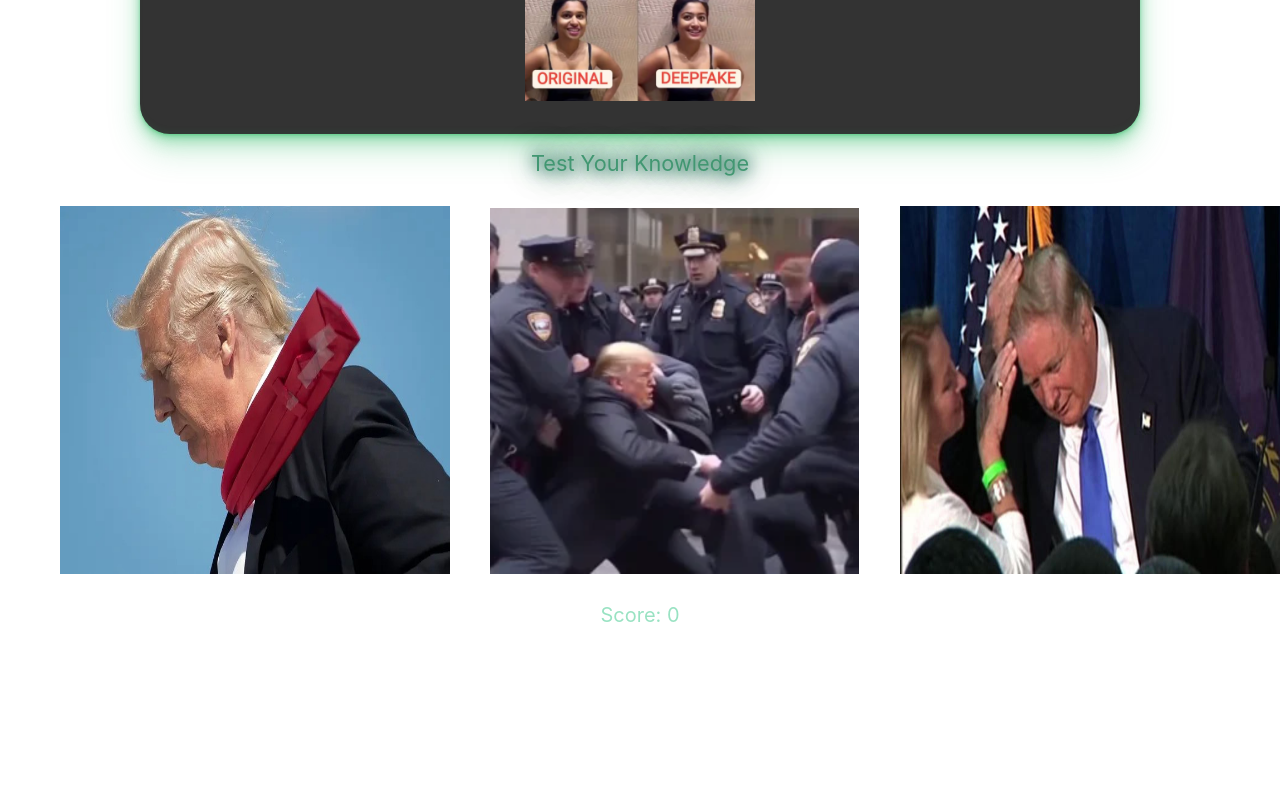
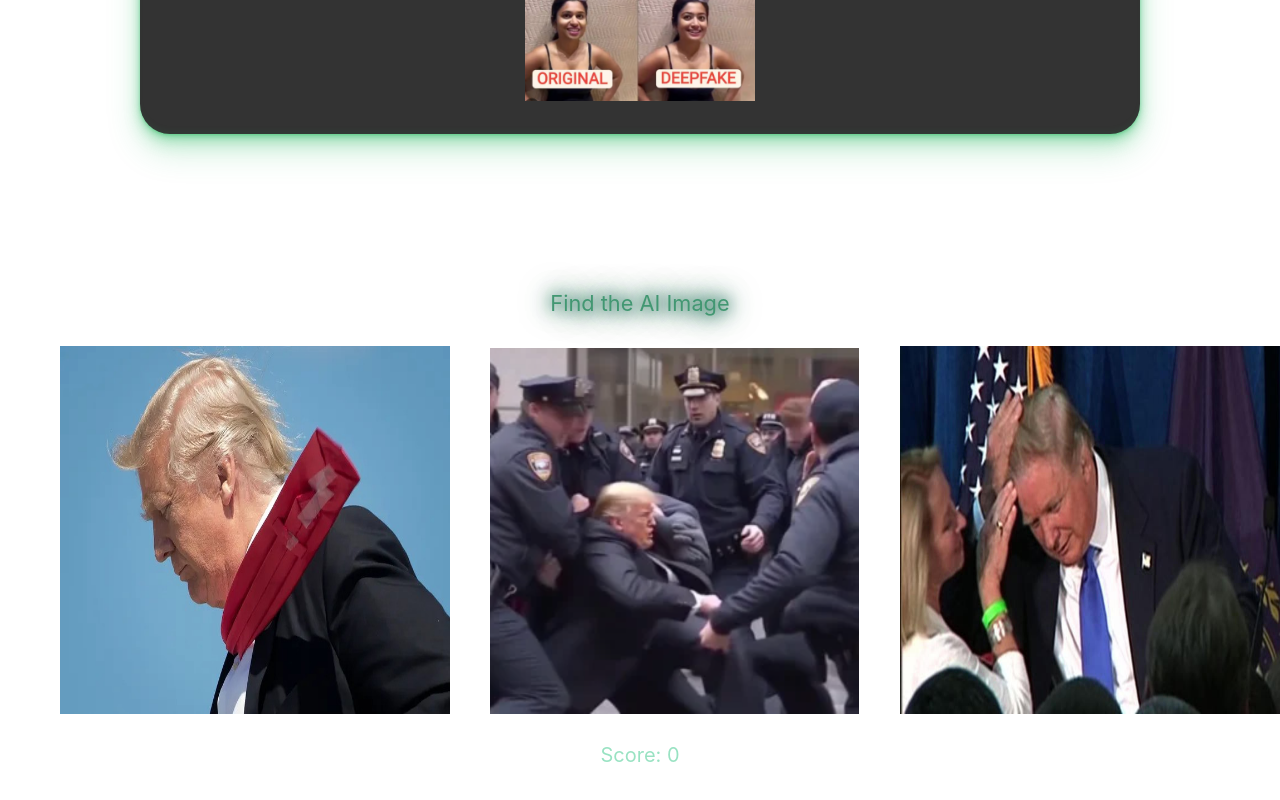
Before and after one commit to arhamw/cs492-final-project, a Vue app: page /deepfakes in a window 1280 px wide. Shown: the part 1238-2038 px from the top of the page. Before the commit the page ends 2001 px from the top, so only its background shows below. Built offline with nearby package versions, Linux system fonts and the light colour scheme.

Commit message:
fixed heading

```diff
--- a/src/views/AIGeneratedContentView.vue
+++ b/src/views/AIGeneratedContentView.vue
@@ -145,7 +145,7 @@ loadImages()
         </div>
       </div>
     </div>
-    <div class="about">
+    <div class="about2">
       <h1 class="glow">Identifying AI-Generated Text (Text Trickery)</h1>
       <div class="content2">
         <p class="intro">
@@ -180,7 +180,7 @@ loadImages()
         </div>
       </div>
     </div>
-    <section class="game">
+    <section class="game" id="ai">
       <Popup
         v-if="showPopup"
         :message1="popupMessage"
@@ -188,7 +188,7 @@ loadImages()
         @close="closePopup"
         :enableToggle="enableToggle"
       />
-      <h2 class="glow">Test Your Knowledge</h2>
+      <h2 class="glow">Find the Fake Tweet</h2>
       <div v-if="round <= 5">
         <div class="image-container">
           <img
@@ -292,8 +292,18 @@ loadImages()
 .fa {
   color: #429772;
 }
-.game {
-  margin-top: -100px;
+
+.about2 {
+  margin-top: 100px;
+  min-height: 100vh;
+  display: flex;
+  flex-direction: column;
+  align-items: center;
+  text-align: center;
+  padding: 0;
+}
+#ai {
+  margin-top: -300px;
   margin-bottom: 100px;
 }
 .game h2 {
--- a/src/views/DeepfakesView.vue
+++ b/src/views/DeepfakesView.vue
@@ -163,7 +163,7 @@ const restartGame = () => {
       </div>
     </section>
 
-    <section class="game">
+    <section class="game" id="deepfake">
       <Popup
         v-if="showPopup"
         :message1="hintMessages[round - 1][0]"
@@ -172,7 +172,7 @@ const restartGame = () => {
         @close="closePopup"
         ref="popup"
       />
-      <h2 class="glow">Test Your Knowledge</h2>
+      <h2 class="glow">Find the AI Image</h2>
       <div v-if="round <= 4">
         <div class="image-container">
           <img
@@ -338,6 +338,10 @@ export default {
   font-size: 1.4vw;
 }
 
+#deepfake {
+  margin-top: 40px;
+}
+
 .game h2 {
   margin-bottom: 10px;
   font-size: 1.4vw;
```
